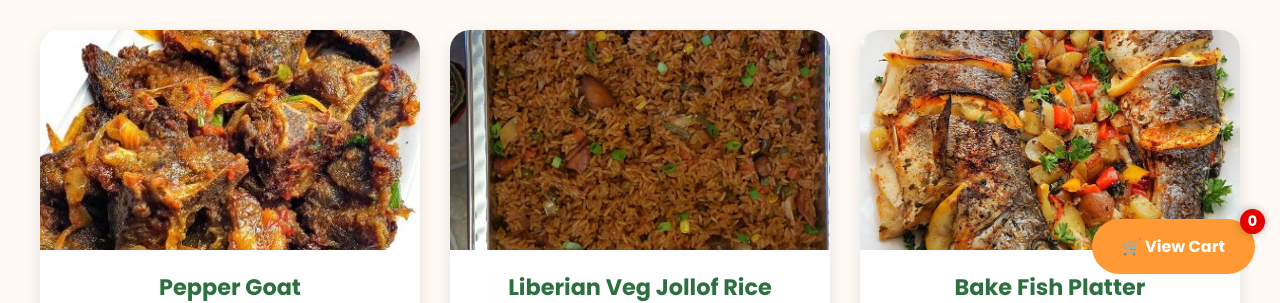
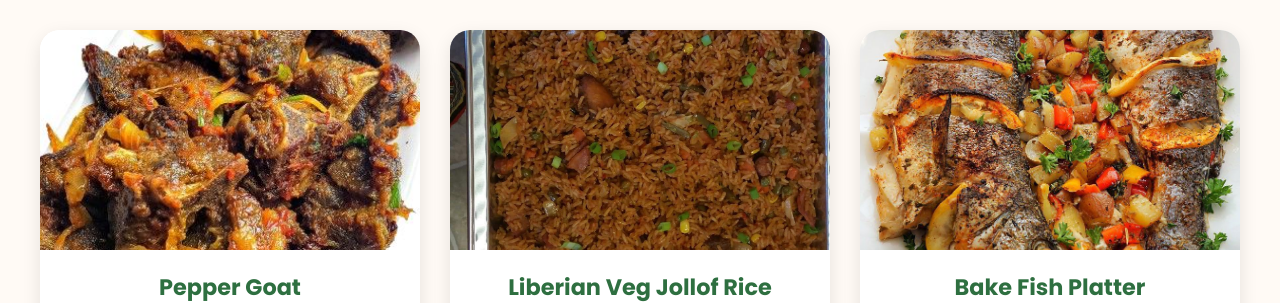
Before and after one commit to 2010601151/231-CUISIE, a website: page index.html in a window 1280 px wide. Shown: the part 497-800 px from the top of the page. Drawn offline with nearby package versions, Linux system fonts and the light colour scheme.

Commit message:
index.html

```diff
--- a/index.html
+++ b/index.html
@@ -260,10 +260,6 @@
   <a href="menu.html" class="order-now-btn" data-aos="fade-up">View Full Menu</a>
 </section>
 
-<!-- Floating Cart -->
-<div class="cart-wrapper">
-  <a href="checkout.html" class="view-cart-btn">🛒 View Cart <span class="cart-count">0</span></a>
-</div>
 
 <!-- Footer -->
 <footer>
```
